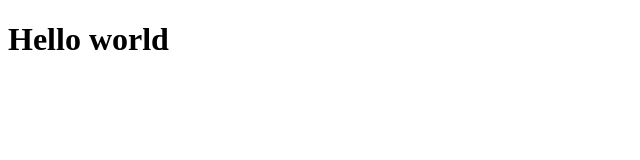
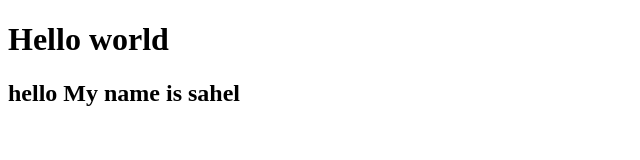
Before and after one commit to SahelQureshi/Local, a plain HTML site: page index.html in a window 1280 px wide. Shown: the whole page, without its empty margins (0-640 px from the left). Drawn offline with Linux system fonts and the light colour scheme; files that its build step writes are made by us from their sources.

Commit message:
Adding my Name

```diff
--- a/index.html
+++ b/index.html
@@ -8,5 +8,6 @@
 </head>
 <body>
     <h1>Hello world</h1>
+    <h2>hello My name is sahel</h2>
 </body>
 </html>
```
